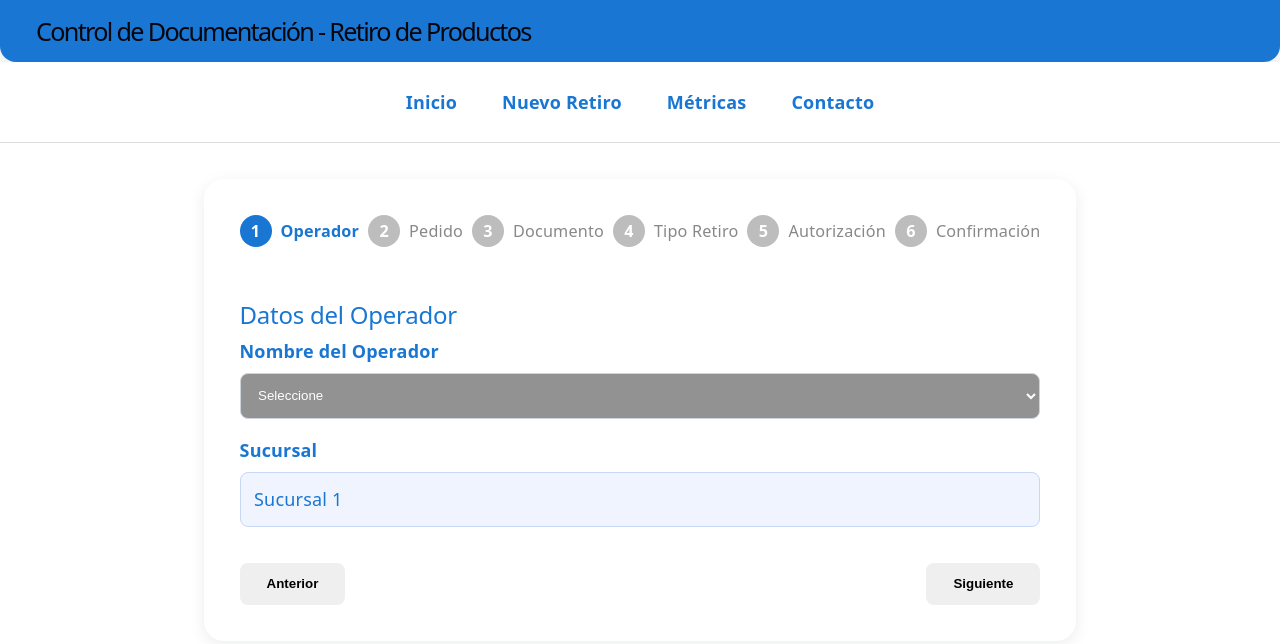
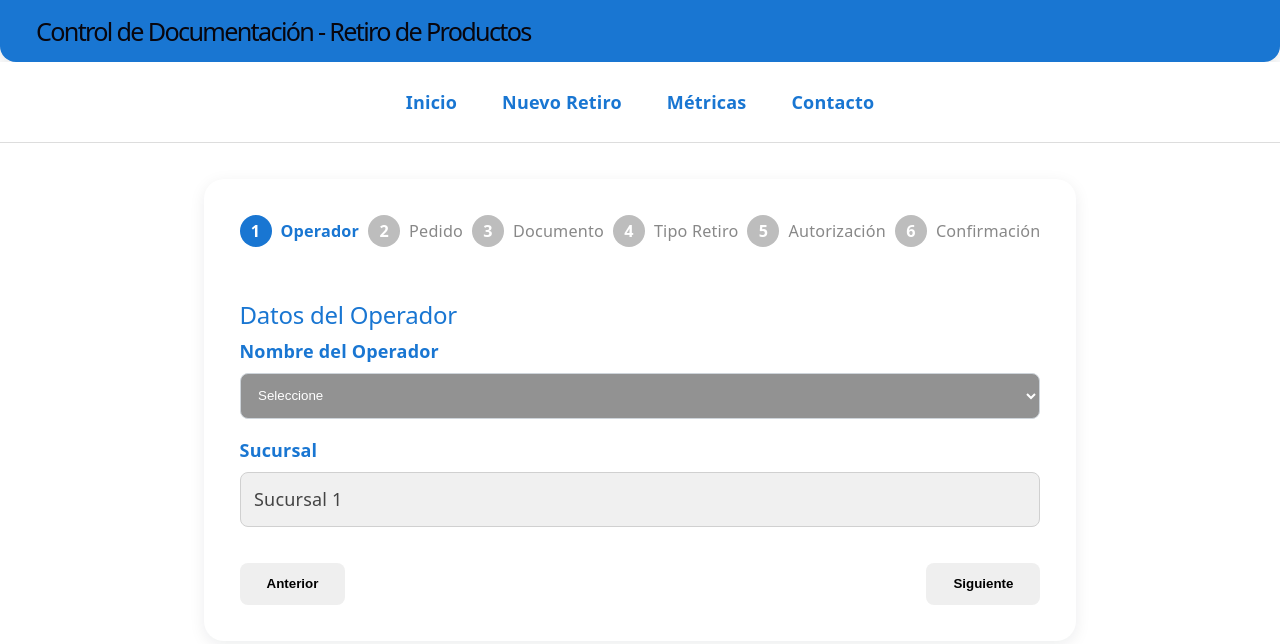
Before and after one commit to BlasterLc/checklist-retiro-frontend, a React (Vite) app: page /retiro in a window 1280 px wide. Shown: the top 644 px of the page. Built offline with nearby package versions, Linux system fonts and the light colour scheme; no server answers.

Commit message:
style: campo-fijo con fondo gris neutro

```diff
--- a/src/styles/pages/_retiro.scss
+++ b/src/styles/pages/_retiro.scss
@@ -65,9 +65,9 @@
 .campo-fijo {
   padding: .75rem;
   font-weight: 500;
-  color: #1976d2;
-  background: #f0f4ff;
-  border: 1px solid #c8d8f4;
+  color: #444;
+  background: #f0f0f0;
+  border: 1px solid #d0d0d0;
   border-radius: v.$radius-sm;
 }
 
```
